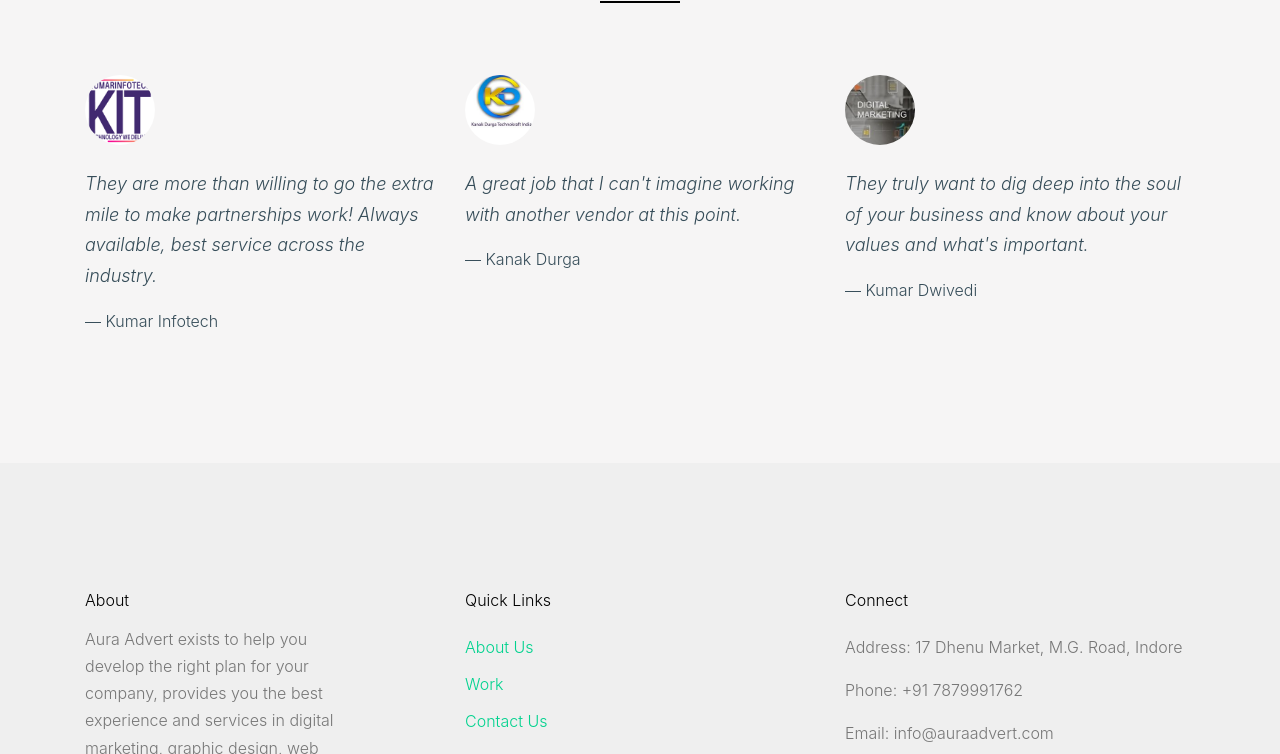
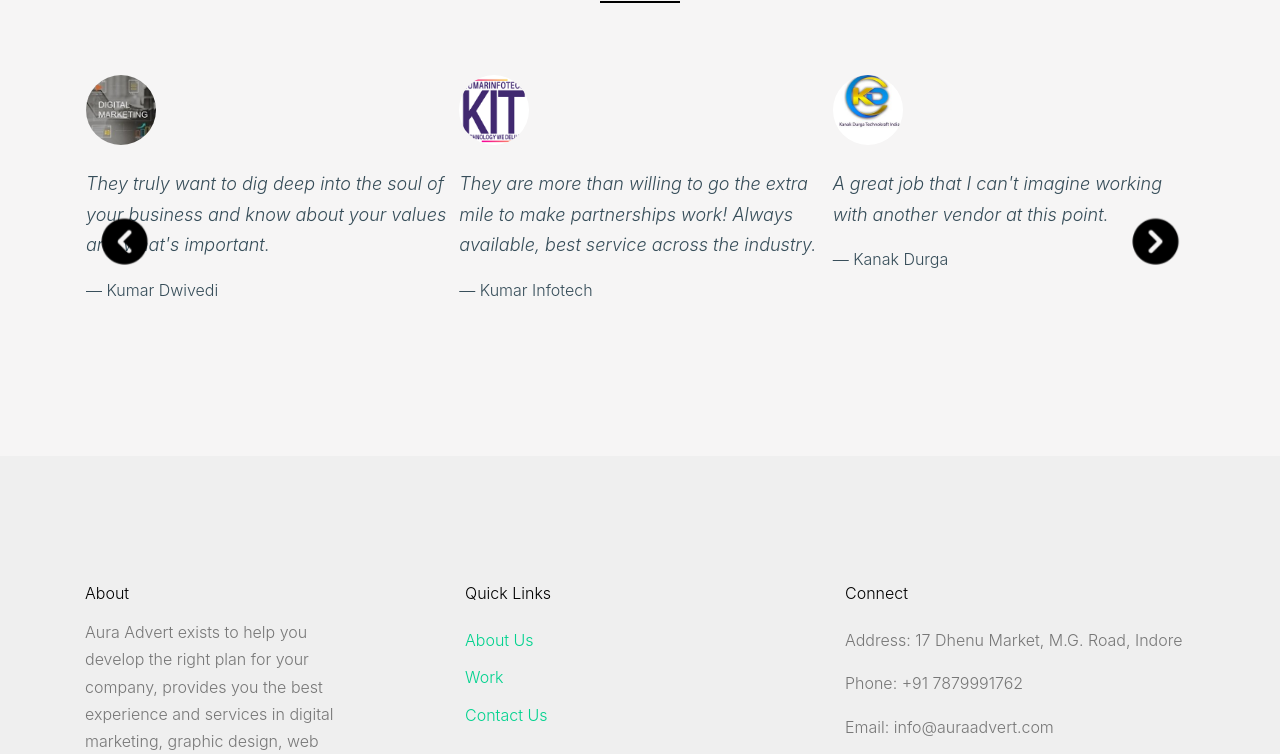
Before and after one commit to auraadvert/officialwebsite, a plain HTML site: page work.html in a window 1280 px wide. Shown: the part 1535-2289 px from the top of the page. Drawn offline with Linux system fonts and the light colour scheme; files whose address does not match are found by name; a web font is replaced by a local one.

```diff
--- a/css/style.css
+++ b/css/style.css
@@ -1817,8 +1817,14 @@ h1, h2, h3, h4, h5,
 
 .person-pic-39219 img {
   border-radius: 50%;
-  width: 70px; }
-  .owl-prev{left: 0;top: 50%;background: transparent !important;}
-  .owl-next{right: 0;top: 50%;background: transparent !important;}
+  width: 70px !important; }
+  .owl-prev{left: -80px;top: 50%;background: transparent !important;}
+  .owl-next{right: -80px;top: 50%;background: transparent !important;}
 
   .owl-prev img, .owl-next img{width: 55px;}
+
+
+  @media (min-width: 768px) {
+    .owl-prev{left: 0;}
+    .owl-next{right: 0;}
+  }
--- a/work.html
+++ b/work.html
@@ -169,8 +169,21 @@
         </div>
 
         <div class="row">
-          <div class="col-lg-4 col-md-6">
+          <div class="col-lg-12 col-md-12 col-xs-12">
+            <div class="owl-carousel owl-theme">
+              <div class="item">
+                <div>
+                  <div class="person-pic-39219 mb-4">
+                    <img src="images/client3.jpg" alt="Image" class="img-fluid">
+                  </div>
+                  <blockquote class="quote_39823">
+                    <p>They truly want to dig deep into the soul of your business and know about your values and what's important.</p>
+                  </blockquote>
+                  <p>&mdash; Kumar Dwivedi</p>
+                </div>
+              </div>
 
+              <div class="item">
                 <div>
                   <div class="person-pic-39219 mb-4">
                     <img src="images/client1.png" alt="Image" class="img-fluid">
@@ -182,9 +195,8 @@
                   <p>&mdash; Kumar Infotech</p>
                 </div>
               </div>
-          <div class="col-lg-4 col-md-6">
 
-
+              <div class="item">
                 <div>
                   <div class="person-pic-39219 mb-4">
                     <img src="images/client2.jpg" alt="Image" class="img-fluid">
@@ -194,18 +206,32 @@
                   </blockquote>
                   <p>&mdash; Kanak Durga</p>
                 </div>
+              </div>
 
-          </div>
-          <div class="col-lg-4 col-md-6">
-
+              <div class="item">
                 <div>
                   <div class="person-pic-39219 mb-4">
-                <img src="images/client3.jpg" alt="Image" class="img-fluid">
+                    <img src="images/client4.jpg" alt="Image" class="img-fluid">
                   </div>
                   <blockquote class="quote_39823">
-                <p>They truly want to dig deep into the soul of your business and know about your values and what's important.</p>
+                    <p>Their client focus is very evident, their customer service was always highly-professional and considerate.</p>
                   </blockquote>
-              <p>&mdash; Kumar Dwivedi</p>
+                  <p>&mdash; Eortv media</p>
+                </div>
+              </div>
+
+              <div class="item">
+                <div>
+                  <div class="person-pic-39219 mb-4">
+                    <img src="images/client5.jpg" alt="Image" class="img-fluid">
+                  </div>
+                  <blockquote class="quote_39823">
+                    <p>These folks are amazing at what they do. Absolutely professional, high-quality product, and on-time delivery.</p>
+                  </blockquote>
+                  <p>&mdash; Lyimo Expedition</p>
+                </div>
+              </div>
+
             </div>
           </div>
         </div>
```
Also changed, not shown: about.html (+1 -1 lines). Lines whose indentation alone changed are shown as unchanged.
